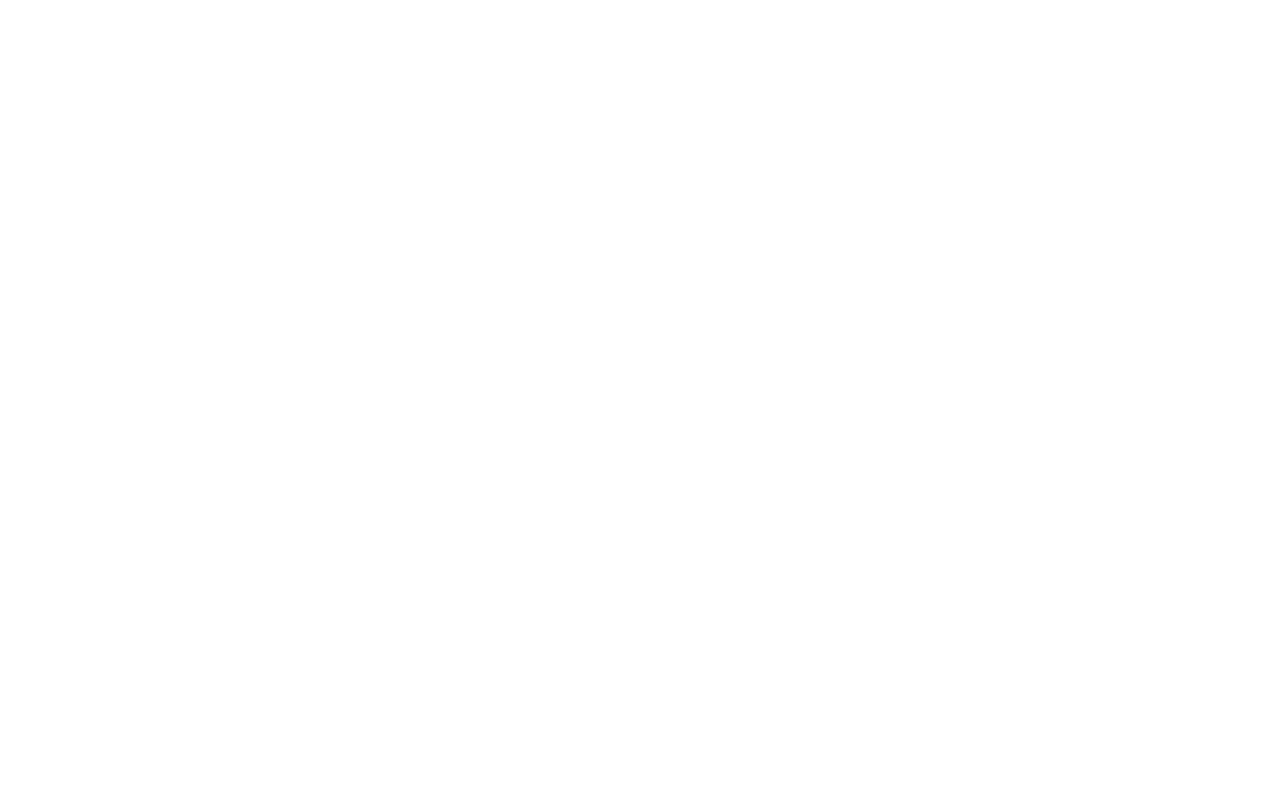
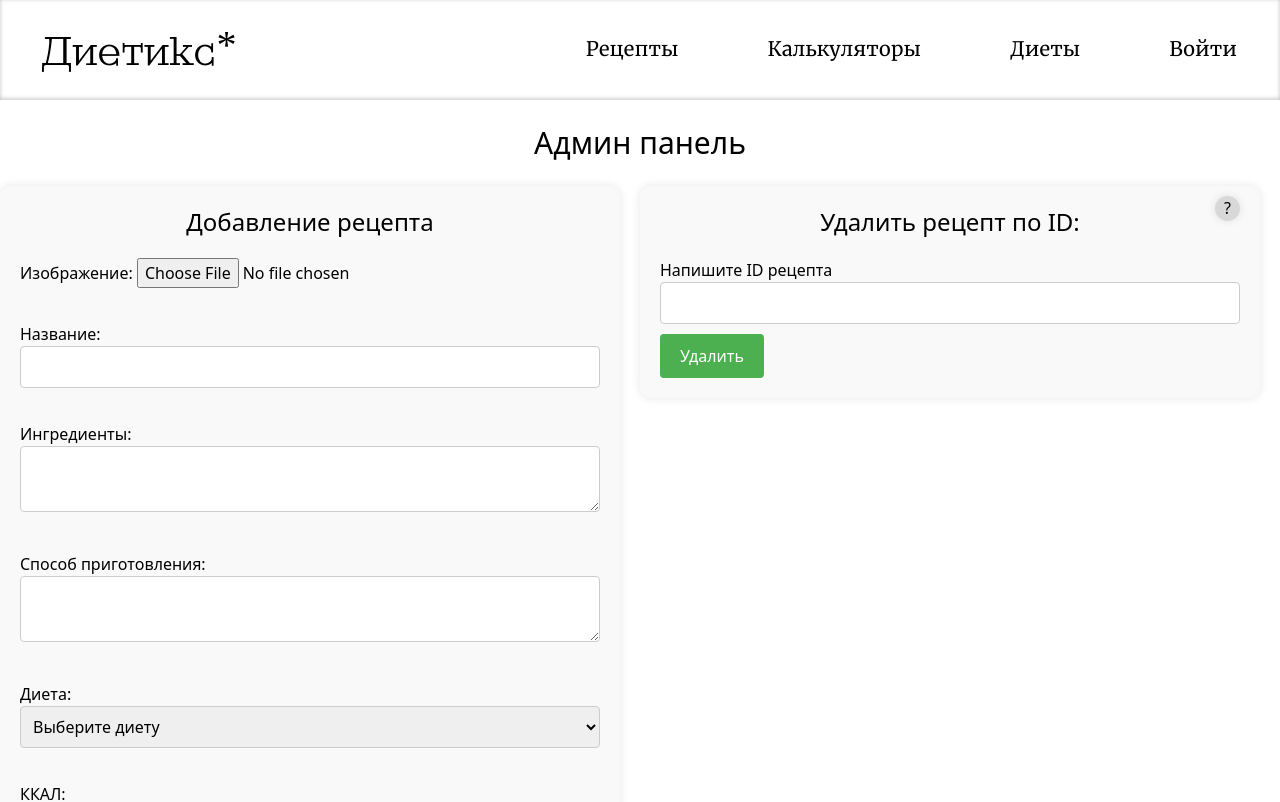
Before and after one commit to Kler1234/dietiks, a Vue app: page /admin in a window 1280 px wide. Before the commit this address had no page. Shown: the top 802 px of the page. Built offline with nearby package versions, Linux system fonts and the light colour scheme.

Commit message:
upd. AdminPage

```diff
--- a/src/components/Card.vue
+++ b/src/components/Card.vue
@@ -3,7 +3,7 @@
     <div class="recipe-info">
       <img :src="recipe.image_url" :alt="recipe.name">
       <h1 class="food-name">{{ recipe.name }}</h1>
-      <p>Kkal: {{ recipe.kkal }}</p>
+      <p>Ккал: {{ recipe.kkal }}</p>
     </div>
     <div class="btn-group">
       <button @click.stop="toggleMenu">
--- a/src/components/Filter.vue
+++ b/src/components/Filter.vue
@@ -169,6 +169,7 @@
   color: black;
   padding-top: 7px;
   background-color: #54B947;
+
 }
 
 .filter-area {
--- a/src/components/Header.vue
+++ b/src/components/Header.vue
@@ -65,6 +65,7 @@
   src: url("@/fonts/Merriweather/Merriweather-Regular.ttf");
 }
 
+
 body {
   box-sizing: border-box;
   font-family: Merriweather, serif;
@@ -97,7 +98,7 @@
   top: 0;
   left: 0;
   z-index: 50;
-  font-family: Merriweather, serif;
+  font-family: Merriweather;
   font-size: calc(14px + 0.5208333333vw);
 }
 
--- a/src/components/PopupRecipePage/PopupRecipe.vue
+++ b/src/components/PopupRecipePage/PopupRecipe.vue
@@ -18,6 +18,7 @@
               <p>Углеводы: {{ props.recipeInfo.carbohydrates }} грамм</p>
               <p>Диета: {{ props.recipeInfo.diet }} грамм</p>
               <h2 class="text-xl pt-5 pb-2">Источник: {{ props.recipeInfo.source }}</h2>
+              <h3 class="text-id pt-5 pb-2">ID рецепта: {{props.recipeInfo.recipe_id}}</h3>
             </div>
           </div>
         </div>
@@ -130,4 +131,9 @@
 .slide-fade-enter, .slide-fade-leave-to {
   transform: translateY(-50%) translateX(-50%) scale(0.5);
 }
+
+.text-id {
+  font-size: 10px;
+  text-align: center;
+}
 </style>
--- a/src/router/router.js
+++ b/src/router/router.js
@@ -12,7 +12,7 @@
 const IndexMassiTela = () => import("@/components/IndexMassiTela.vue");
 const CalculatorCalories = () => import("@/components/CalculatorCalories.vue");
 const CalculatePage = () => import("@/views/CalculatePage.vue")
-
+const AdminPanelPage = () => import("@/views/AdminPanelPage.vue")
 
 const router = createRouter({
     history: createWebHistory(),
@@ -28,7 +28,7 @@
         {path: '/profile', component: Profile, meta: { requiresAuth: true }},
         {path: '/settings', component: SettingPage, meta: {requiresAuth: true}},
         {path: '/calculate', component: CalculatePage, meta: {requiresAuth: true}},
-
+        {path: '/admin', component: AdminPanelPage},
     ]
 });
 
--- /dev/null
+++ b/src/views/AdminPanelPage.vue
@@ -0,0 +1,227 @@
+<template>
+  <div>
+    <Header />
+    <h1 class="title-admin text-center text-3xl">Админ панель</h1>
+    <div class="form-container">
+      <div class="form-wrapper">
+        <form class="form" @submit.prevent="submitRecipe">
+          <h1 class="text-2xl text-center pb-5">Добавление рецепта</h1>
+          <label class="form-label">
+            Изображение:
+            <input type="file" accept="image/*" @change="onImageChange" ref="imageInput" required />
+          </label><br />
+          <label class="form-label">
+            Название:
+            <input type="text" v-model="recipe.title" required />
+          </label><br />
+          <label class="form-label">
+            Ингредиенты:
+            <textarea v-model="recipe.ingredients" required></textarea>
+          </label><br />
+          <label class="form-label">
+            Способ приготовления:
+            <textarea v-model="recipe.instructions" required></textarea>
+          </label><br />
+          <label class="form-label">
+            Диета:
+            <select v-model="recipe.diet" required>
+              <option disabled value="">Выберите диету</option>
+              <option value="Вегетарианская">Вегетарианская</option>
+              <option value="Веганская">Веганская</option>
+              <option value="Низкоуглеводная">Низкоуглеводная</option>
+              <option value="Много клетчатки">Много клетчатки</option>
+              <option value="Чистое питание">Чистое питание</option>
+              <option value="Кетодиета">Кетодиета</option>
+              <option value="Мало жира">Мало жира</option>
+              <option value="Низкокалорийная">Низкокалорийная</option>
+              <option value="Высокобелковая">Высокобелковая</option>
+              <option value="Пескетарианство">Пескетарианство</option>
+              <option value="Без сахара">Без сахара</option>
+              <option value="Без лактозы">Без лактозы</option>
+            </select>
+          </label><br />
+          <label class="form-label">
+            ККАЛ:
+            <input type="number" v-model="recipe.calories" required />
+          </label><br />
+          <label class="form-label">
+            Белки:
+            <input type="number" v-model="recipe.proteins" required />
+          </label><br />
+          <label class="form-label">
+            Жиры:
+            <input type="number" v-model="recipe.fats" required />
+          </label><br />
+          <label class="form-label">
+            Углеводы:
+            <input type="number" v-model="recipe.carbs" required />
+          </label><br />
+          <label class="form-label">
+            Источник:
+            <input type="text" v-model="recipe.source" required />
+          </label><br />
+          <button type="submit" class="submit-btn">Добавить рецепт</button>
+        </form>
+      </div>
+      <div class="delete-form-wrapper">
+        <form class="delete-form" @submit.prevent="deleteRecipe">
+          <h1 class="text-2xl text-center pb-5">Удалить рецепт по ID:</h1>
+          <div class="explanation">
+            <span class="explanation-sign" text='Чтобы узнать ID рецепта зайдите на страницу "Рецепты", нажмите на интересующий рецепт и в появившемся окне, снизу, будет ID рецепта'>?</span>
+          </div>
+          <label class="form-label">
+            Напишите ID рецепта
+            <input type="number" v-model="recipeIdToDelete" required />
+          </label>
+          <button type="submit" class="delete-btn">Удалить</button>
+        </form>
+      </div>
+    </div>
+  </div>
+</template>
+
+<script setup>
+import Header from '@/components/Header.vue'
+import { ref } from 'vue'
+
+const recipe = ref({
+  image: '',
+  title: '',
+  ingredients: '',
+  instructions: '',
+  diet: '',
+  calories: null,
+  proteins: null,
+  fats: null,
+  carbs: null,
+  source: ''
+})
+
+const recipeIdToDelete = ref(null)
+
+const onImageChange = (event) => {
+  const file = event.target.files[0]
+  if (file) {
+    const reader = new FileReader()
+    reader.onload = () => {
+      recipe.value.image = reader.result
+    }
+    reader.readAsDataURL(file)
+  }
+}
+
+const submitRecipe = () => {
+  console.log('Отправляем рецепт:', recipe.value)
+}
+
+const deleteRecipe = () => {
+  console.log('Удаляем рецепт с ID:', recipeIdToDelete.value)
+}
+</script>
+
+<style scoped>
+
+.title-admin{
+  padding-top: 125px;
+}
+.form-container {
+  display: flex;
+  flex-wrap: wrap;
+  margin-top: 25px;
+  justify-content: space-between;
+}
+
+.form-wrapper,
+.delete-form-wrapper {
+  flex: 1;
+  margin-right: 20px;
+}
+
+.delete-form-wrapper{
+  position: relative;
+}
+
+.form,
+.delete-form {
+  padding: 20px;
+  background-color: #f9f9f9;
+  border-radius: 10px;
+  box-shadow: 0 0 10px rgba(0, 0, 0, 0.1);
+}
+
+.form-label {
+  display: block;
+  margin-bottom: 10px;
+  font-size: 16px;
+}
+
+input[type="text"],
+input[type="number"],
+textarea,
+select {
+  width: 100%;
+  padding: 8px;
+  border: 1px solid #ccc;
+  border-radius: 4px;
+  box-sizing: border-box;
+}
+
+.submit-btn,
+.delete-btn {
+  background-color: #4caf50;
+  color: white;
+  padding: 10px 20px;
+  border: none;
+  border-radius: 4px;
+  cursor: pointer;
+  font-size: 16px;
+}
+
+.explanation{
+  position: absolute;
+  top: 10px;
+  right: 20px;
+  cursor: pointer;
+  background-color: #d8d8d8;
+  box-shadow: 0 0 10px rgba(0, 0, 0, 0.1);
+  border-radius: 25px;
+  width: 25px;
+  height: 25px;
+  text-align: center;
+  color: black;
+}
+
+.explanation-sign:hover::after {
+  content: attr(text);
+  position: absolute;
+  background-color: #000;
+  color: #fff;
+  padding: 5px;
+  border-radius: 5px;
+  font-size: 12px;
+  white-space: nowrap;
+  top: 100%;
+  left: 50%;
+  transform: translateX(-100%);
+  z-index: 1;
+}
+
+.submit-btn:hover,
+.delete-btn:hover {
+  background-color: #45a049;
+}
+
+@media (max-width: 422px) {
+  .explanation{
+    display: none;
+  }
+
+}
+
+@media (max-width: 320px) {
+  .form, .delete-form{
+    padding: 0;
+  }
+
+}
+</style>
--- a/src/views/MainPage.vue
+++ b/src/views/MainPage.vue
@@ -80,7 +80,10 @@
   font-family: "Merriweather";
   src: url("@/fonts/Merriweather/Merriweather-Regular.ttf");
 }
-
+@font-face {
+  font-family: "LTSuperior";
+  src: url("@/fonts/LTSuperior-Regular.otf")
+}
 
 
 a {
--- a/src/views/Profile.vue
+++ b/src/views/Profile.vue
@@ -190,13 +190,13 @@
       <h1 class="profile text-center pb-10 text-3xl">Здравствуйте, {{userData.username}}</h1>
       <h1 class="profile-phone text-center pb-10 text-3xl"><strong>{{userData.username}}</strong></h1>
       <div class="date">
-        <button>
-          <img class="arrow-left" src="@/assets/arrow-left-5-svgrepo-com.svg" alt="left-arrow">
-        </button>
+<!--        <button>-->
+<!--          <img class="arrow-left" src="@/assets/arrow-left-5-svgrepo-com.svg" alt="left-arrow">-->
+<!--        </button>-->
         <div class="currentDate pb-5 text-2xl"> {{currentDate}}</div>
-        <button>
-          <img class="arrow-right" src="@/assets/right-arrow-svgrepo-com.svg" alt="right-arrow">
-        </button>
+<!--        <button>-->
+<!--          <img class="arrow-right" src="@/assets/right-arrow-svgrepo-com.svg" alt="right-arrow">-->
+<!--        </button>-->
       </div>
       <div class="progressBar flex gap-5">
           <div class="score flex ">
```
